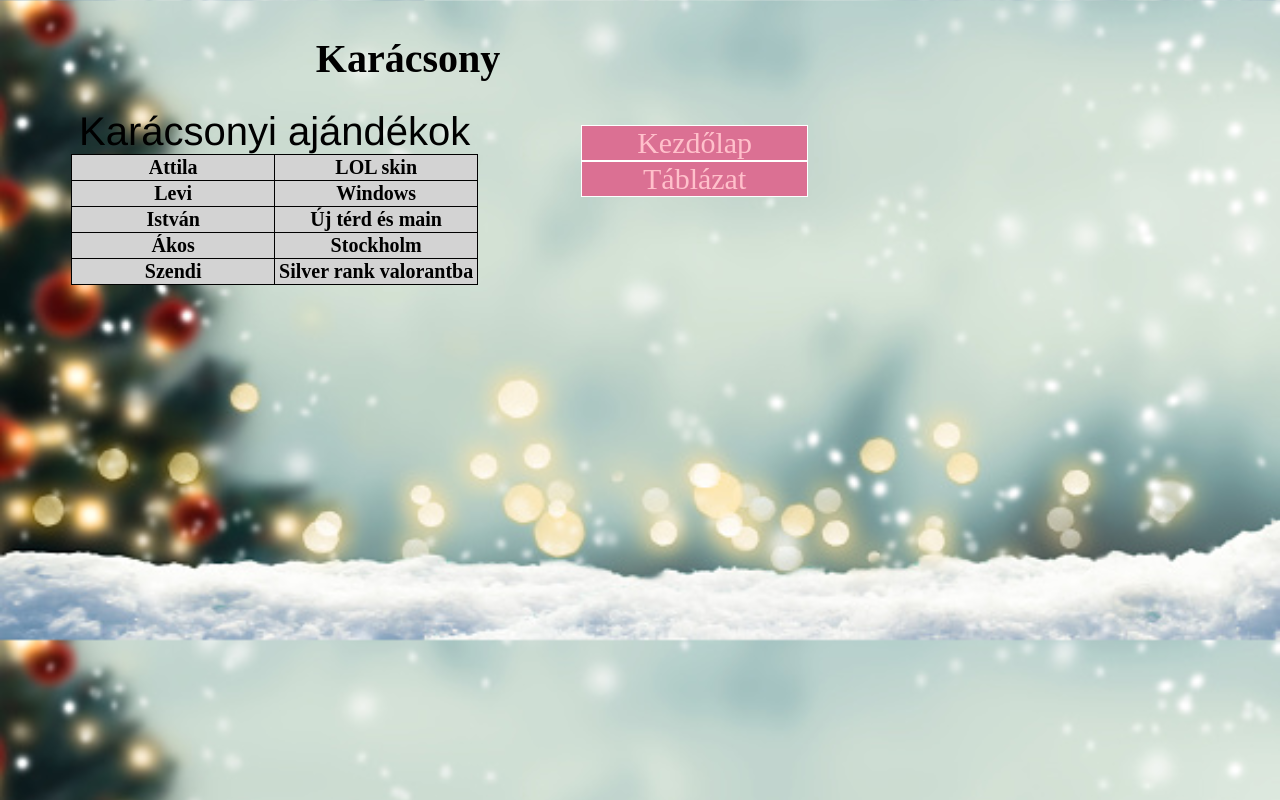
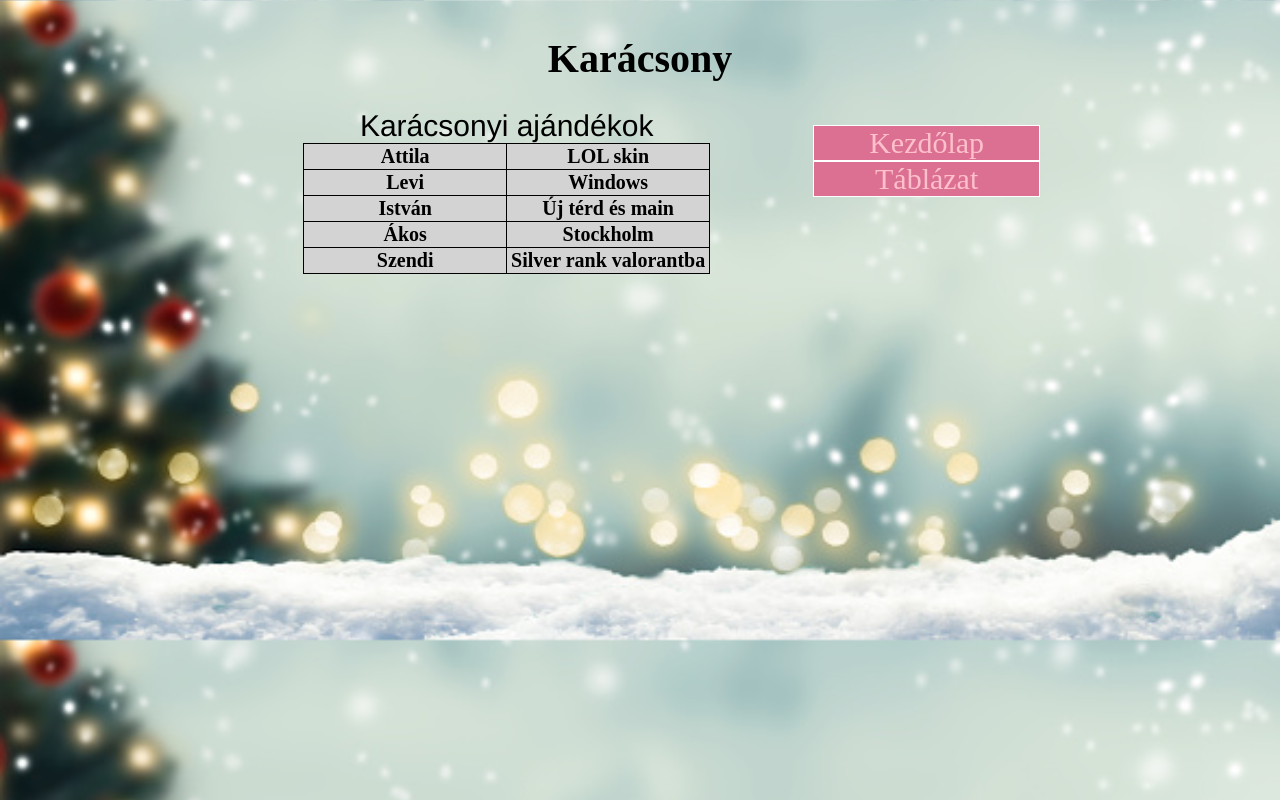
Before and after one commit to AttilaPfiffer/parosfeladat, a plain HTML site: page index.html in a window 1280 px wide. Drawn offline with Linux system fonts and the light colour scheme.

Commit message:
fontsize

```diff
--- a/style.css
+++ b/style.css
@@ -9,7 +9,8 @@ table img {
 
 caption {
     font-family:'Franklin Gothic Medium';
-    font-size: 40px;
+    font-size: 30px;
+    text-align: center;
 }
 
 header {
@@ -37,6 +38,7 @@ main {
     "a n"
     "f f" ;
     max-width: 800px;
+    margin: auto;
 }
 
 a {
@@ -97,10 +99,12 @@ nav ul li {
     article {
         grid-template-columns: 1fr;
     }
+
 }
 li:hover {
     border: 1px solid black;
 }
+
 header h1 {
     text-align: center;
     font-size: 40px;
```
